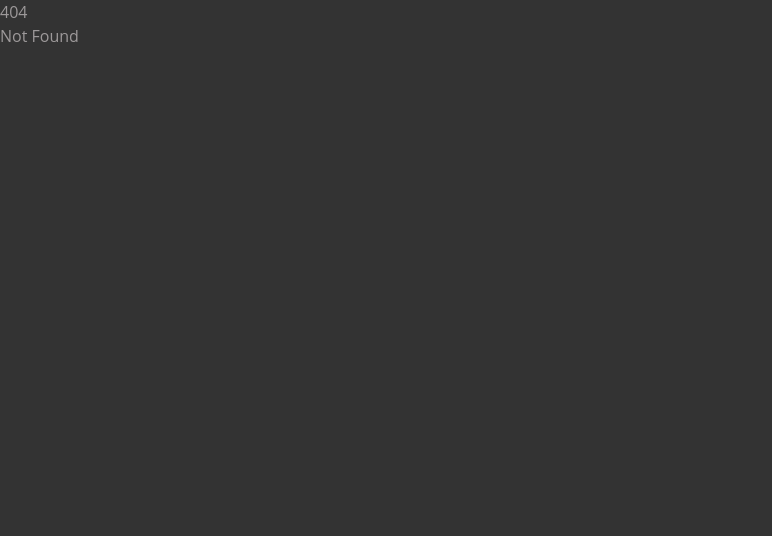
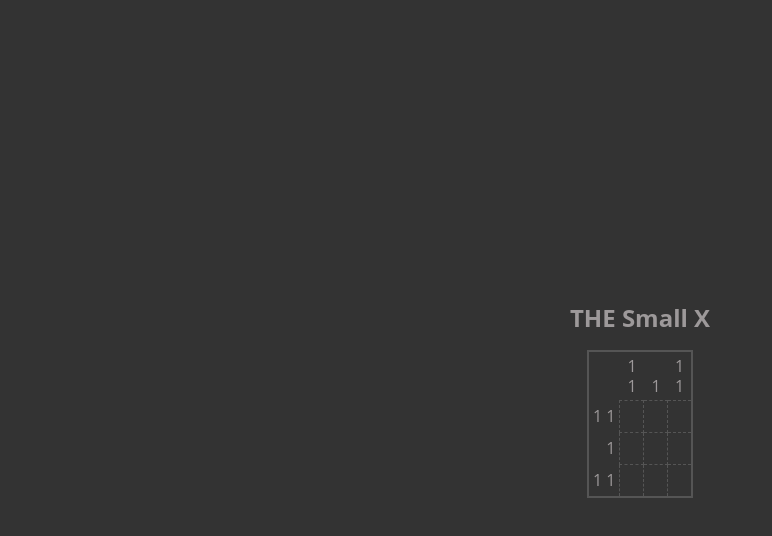
Before and after one commit to centraldogma99/my-svelte-nemonemo, a SvelteKit app: page /board/1 in a window 1280 px wide. Before the commit this address had no page. Shown: the top 536 px of the page, without its empty margins (0-772 px from the left). Built offline with nearby package versions, Linux system fonts and the light colour scheme.

Commit message:
리스트 페이지 추가

```diff
--- a/src/app.css
+++ b/src/app.css
@@ -13,4 +13,5 @@ body {
 	background-color: #333333;
 	color: #9d999a;
 	font-family: 'Open Sans', sans-serif;
+	height: 100vh;
 }
--- /dev/null
+++ b/src/lib/boards.ts
@@ -0,0 +1,20 @@
+export const boards = [
+	{
+		id: '1',
+		title: 'THE Small X',
+		answer: [
+			[true, false, true],
+			[false, true, false],
+			[true, false, true]
+		]
+	},
+	{
+		id: '2',
+		title: '조금 더 큰 X',
+		answer: [
+			[true, false, true, false, true],
+			[false, true, false, true, false],
+			[true, false, true, false, true]
+		]
+	}
+]
--- /dev/null
+++ b/src/lib/components/PageTitle.svelte
@@ -0,0 +1,5 @@
+<script>
+	const { children } = $props()
+</script>
+
+<h1 class="weight mb-4 text-2xl font-bold">{@render children()}</h1>
--- a/src/routes/+layout.svelte
+++ b/src/routes/+layout.svelte
@@ -3,4 +3,8 @@
 	let { children } = $props()
 </script>
 
-{@render children()}
+<div class="mx-auto h-full w-full max-w-screen-lg text-center">
+	<div class="flex h-full w-auto flex-col justify-center">
+		{@render children()}
+	</div>
+</div>
--- a/src/routes/board/+page.svelte
+++ /dev/null
@@ -1,13 +0,0 @@
-<script>
-	import Table from './Table.svelte'
-</script>
-
-<Table
-	rowSize={3}
-	colSize={3}
-	answer={[
-		[true, false, true],
-		[false, true, false],
-		[true, false, true]
-	]}
-/>
--- a/src/routes/board/Cell.svelte
+++ b/src/routes/board/Cell.svelte
@@ -7,7 +7,7 @@
 </script>
 
 <td
-	class="border-1 h-6 w-6 select-none border border-dashed border-black text-center align-middle text-sm text-black"
+	class="border-1 h-6 w-6 select-none border border-dashed border-[#555555] text-center align-middle text-sm text-black"
 	class:bg-black={status === CellStatus.Filled}
 	{...tdProps}
 >
--- a/src/routes/board/Table.svelte
+++ b/src/routes/board/Table.svelte
@@ -69,12 +69,12 @@
 	}
 </script>
 
-<table class="border-collapse border-2 border-black">
+<table class="table-fixed border-collapse border-2 border-[#555555]">
 	<tbody>
 		<tr>
 			<td></td>
 			{#each colHints as colHint}
-				<td class="text-center align-bottom leading-5">
+				<td class="p-1 text-center align-bottom leading-5">
 					{#each colHint as hint}
 						{hint}
 						<br />
@@ -84,7 +84,7 @@
 		</tr>
 		{#each table as row, i}
 			<tr>
-				<td class="text-right">{rowHints[i].join(' ')}</td>
+				<td class="p-1 text-right">{rowHints[i].join(' ')}</td>
 				{#each row as cell, j}
 					<Cell
 						status={cell}
--- /dev/null
+++ b/src/routes/board/[id]/+page.server.ts
@@ -0,0 +1,11 @@
+import { boards } from '$lib/boards'
+import { error } from '@sveltejs/kit'
+
+export const load = ({ params }) => {
+	const board = boards.find((board) => board.id === params.id)
+
+	if (!board) return error(404)
+	return {
+		board
+	}
+}
--- /dev/null
+++ b/src/routes/board/[id]/+page.svelte
@@ -0,0 +1,18 @@
+<script>
+	import PageTitle from '$lib/components/PageTitle.svelte'
+	import Table from '../Table.svelte'
+
+	const { data } = $props()
+</script>
+
+<title>{data.board.title}</title>
+
+<PageTitle>{data.board.title}</PageTitle>
+
+<div class="align-center flex justify-center">
+	<Table
+		rowSize={data.board.answer.length}
+		colSize={data.board.answer[0].length}
+		answer={data.board.answer}
+	/>
+</div>
--- /dev/null
+++ b/src/routes/list/+page.server.ts
@@ -0,0 +1,10 @@
+import { boards } from '$lib/boards'
+
+export const load = () => {
+	return {
+		boardList: boards.map((board) => ({
+			id: board.id,
+			title: board.title
+		}))
+	}
+}
--- /dev/null
+++ b/src/routes/list/+page.svelte
@@ -0,0 +1,17 @@
+<script>
+	import PageTitle from '$lib/components/PageTitle.svelte'
+
+	const { data } = $props()
+</script>
+
+<PageTitle>List</PageTitle>
+
+<table>
+	<tbody>
+		{#each data.boardList as board}
+			<tr>
+				<td><a href="/board/{board.id}">{board.title}</a></td>
+			</tr>
+		{/each}
+	</tbody>
+</table>
```
